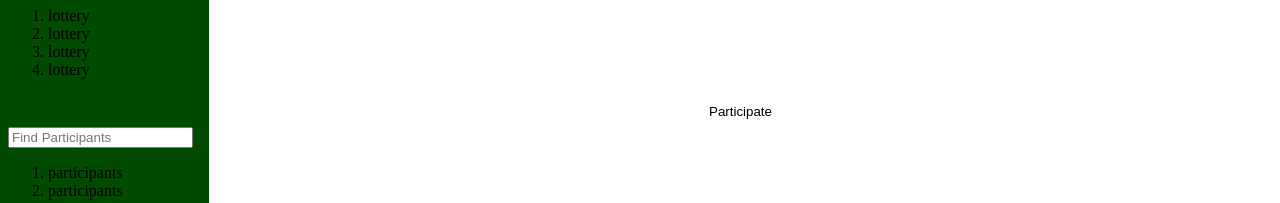
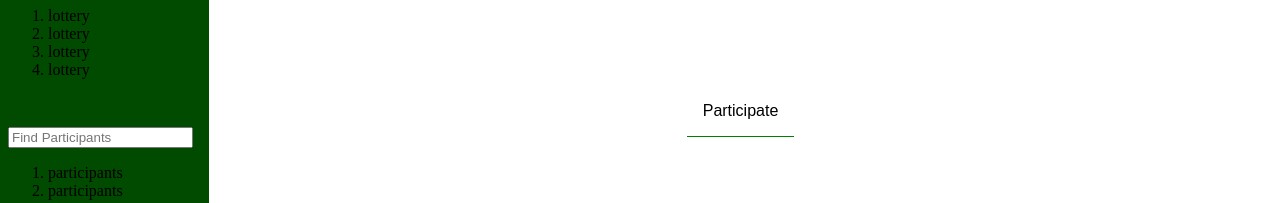
Before and after one commit to soomtochukwu/Assignment-4, a React (Vite) app: page / in a window 1280 px wide. Shown: the part 281-484 px from the top of the page. Built offline with nearby package versions, Linux system fonts and the light colour scheme.

Commit message:
...more CSS in partial fulfillment 2

```diff
--- a/src/App.css
+++ b/src/App.css
@@ -1,10 +1,16 @@
 :root{
   --footer-height: 100vh;
   --title-top: -7em;
+  --lottery-inputs-font: 0;
 }
 *{
   transition: .15s;
   transform: .15s;
+}
+
+.cursor-default, .Main{
+
+  font-size: var(--lottery-inputs-font);
 }
 
 .title{
--- a/src/components/Main/Main.css
+++ b/src/components/Main/Main.css
@@ -1,15 +1,15 @@
 
 .Main{
-    /* width: fit-content; */
+    width: inherit;
     text-align: center;
 }
-
 .Main > * {
-    border-spacing: 1em;
-    width: inherit;
+    /* width: inherit; */
 }
 
 .tab{
+    width: fit-content;
+    margin: 0 auto;
 }
 
 .tab-title{
@@ -21,10 +21,11 @@
     cursor: pointer;
     background-color: rgba(0,0,0, 0);
     border: 0;
+    border-bottom: 1px solid green;
 }
 
 .tab-title > *:hover{
     border-radius: 1em;
-    background-color: rgba(0,100,0, .5);
+    /* background-color: rgba(0,100,0, .5); */
     font-size: 1em;
 }
--- a/src/main.js
+++ b/src/main.js
@@ -9,4 +9,5 @@ setTimeout(() => {
     root.style.setProperty('--footer-height', "3em");
     root.style.setProperty('--title-top', "-1em");
     root.style.setProperty('--left-sidebar', "0");
+    root.style.setProperty('--lottery-inputs-font', "1em");
 }, 150)
```
